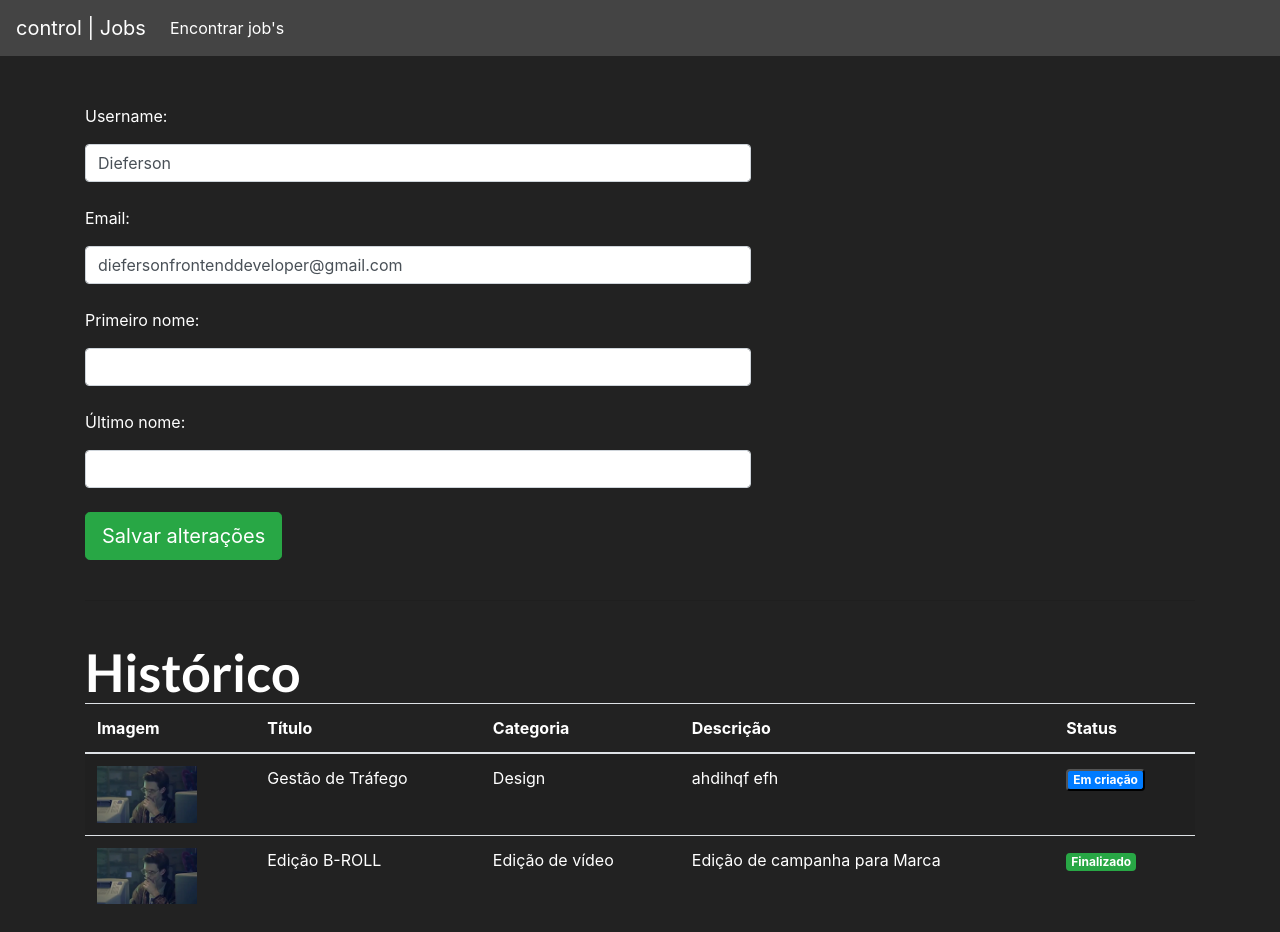
After one commit to frontendDieferson/controlJobs, a Django app: page /jobs/perfil/ in a window 1280 px wide. The commit adds this page. Run offline with Django 4.2, Linux system fonts and the light colour scheme; a user stored in the database is signed in; data comes from the database, SQL or seed files in the repository; both versions use the stored data as it was after the commit.

Commit message:
Feature Add: Página de Perfil e Encontrar Jobs

```diff
--- a/jobs/models.py
+++ b/jobs/models.py
@@ -10,24 +10,20 @@ class Referencias(models.Model):
 
 class Jobs(models.Model):
     categoria_choices = (('D', 'Design'),
-                         ('EV', 'Edição de Vídeo'),
-                         ('MD', 'Marketing Digital'),
-                         ('LP', 'Landing Page'))
-
+                         ('EV', 'Edição de Vídeo'))
     status_choices = (('C', 'Em criação'),
                       ('AA', 'Aguardando aprovação'),
                       ('F', 'Finalizado'))
-
-
     titulo = models.CharField(max_length=200)
     descricao = models.TextField()
-    categoria = models.CharField(max_length=4, choices=categoria_choices, default="D")
+    categoria = models.CharField(max_length=2, choices=categoria_choices, default="D")
     prazo_entrega = models.DateTimeField()
     preco = models.FloatField()
     referencias = models.ManyToManyField(Referencias)
     profissional = models.ForeignKey(User, on_delete=models.DO_NOTHING, null=True, blank=True)
     reservado = models.BooleanField(default=False)
-    status = models.CharField(max_length=4, default="AA")
+    status = models.CharField(max_length=2, default='C')
+    arquivo_final = models.FileField(null=True, blank=True)
 
     def __str__(self) -> str:
         return self.titulo
--- /dev/null
+++ b/jobs/templates/perfil.html
@@ -0,0 +1,132 @@
+{% extends 'base.html' %}
+{% load static %}
+
+
+{% block 'head' %}
+		<link rel="stylesheet" href="{% static 'jobs/css/encontrar_jobs.css' %}">
+    <link rel="stylesheet" href="{% static 'jobs/css/perfil.css' %}">
+{% endblock %}
+
+
+{% block 'body' %}
+    <br>
+    <br>
+    <div class="container">
+        {% if messages %}
+            {% for message in messages %}
+                <div class="alert {{message.tags}}">
+                    {{message}}
+                </div>
+            {% endfor %}
+        {% endif %}
+        <div style="width: 60%">
+            <form action="{% url 'perfil' %}" method="POST">{% csrf_token %}
+                <p>Username:</p>
+                <input type="text" class="form-control" value="{{user.username}}" name="username">
+                <br>
+                <p>Email:</p>
+                <input type="email" class="form-control" value="{{user.email}}" name="email">
+                <br>
+                <p>Primeiro nome:</p>
+                <input type="text" class="form-control" value="{{user.first_name}}" name="primeiro_nome">
+                <br>
+                <p>Último nome:</p>
+                <input type="text" class="form-control" value="{{user.last_name}}" name="ultimo_nome">
+                <br>
+                <input type="submit" class="btn btn-success btn-lg" value="Salvar alterações">
+            </form>
+        </div>
+        <br>
+        <hr class="borda-degrade">
+        <br>
+        <h4 class="titulo">Histórico</h4>
+
+        <table style="background-color: #222; color: white;" class="table table-striped">
+            <thead>
+                <tr>
+                <th scope="col">Imagem</th>
+                <th scope="col">Título</th>
+                <th scope="col">Categoria</th>
+                <th scope="col">Descrição</th>
+                <th scope="col">Status</th>
+                </tr>
+            </thead>
+            <tbody>
+                {% for job in jobs %}
+                <tr>
+                    <th scope="row"><img width="100px" src="{{job.referencias.all.0}}"></th>
+                    <td>{{job.titulo}}</td>
+                    <td>{% if job.categoria == 'D'%}
+                        Design
+                        {% else %}
+                        Edição de vídeo
+                        {% endif%}
+                    </td>
+                    <td>{{job.descricao}}</td>
+                    <td>
+                        {% if job.status == 'AA'%}
+                           <span class="badge badge-info">Aguardando aprovação</span>
+                        {% elif job.status == 'C' %}
+                        <button class="badge badge-primary" data-toggle="modal" data-target="#modal-job-{{job.id}}">Em criação</button>
+
+                        {% else %}
+                            <span class="badge badge-success">Finalizado</span>
+                        {% endif %}
+                    </td>
+                </tr>
+
+
+
+            {% endfor %}
+
+            </tbody>
+        </table>
+        {% for job in jobs %}
+        {% if job.status == "C"%}
+            <div class="modal fade" id="modal-job-{{job.id}}" tabindex="-1" role="dialog" aria-labelledby="exampleModalLabel" aria-hidden="true">
+                <div class="modal-dialog" role="document">
+                    <div style="background-color: #333;" class="modal-content">
+                        <div class="modal-header">
+                            <h5 style="font-size: 30px" class="modal-title titulo" id="exampleModalLabel">JOB:</h5>
+                            <button type="button" class="close" data-dismiss="modal" aria-label="Close">
+                            <span aria-hidden="true">&times;</span>
+                            </button>
+                        </div>
+
+                        <div class="modal-body">
+                            <h4 class="titulo-job">{{job.titulo}}</h4>
+                            <br>
+                            <h6 class="titulo-body">Status:</h6>
+
+                            {% if job.status == 'AA'%}
+                               <span class="badge badge-info">Aguardando aprovação</span>
+                            {% elif job.status == 'C' %}
+                                <a class="badge badge-primary">Em criação</a>
+
+                            {% else %}
+                                <span class="badge badge-success">Finalizado</span>
+                            {% endif %}
+
+                            <h6 class="titulo-body">Prazo máximo para entrega:</h6>
+                            <p>{{job.prazo_entrega}}</p>
+
+                            <hr style="border-color: yellow">
+                            <form action="{% url 'enviar_projeto' %}" method="POST" enctype="multipart/form-data"> {% csrf_token %}
+
+                                <input type="file" class="form-control" placeholder="Enviar arquivos" name="file">
+                                <input type="hidden" name="id" value={{job.id}}>
+                                <br>
+                                <input type="submit" value="Enviar" class="btn btn-success btn-lg">
+
+                            </form>
+
+                        </div>
+
+                    </div>
+                </div>
+            </div>
+        {% endif %}
+    {% endfor %}
+    </div>
+
+{% endblock %}
--- a/jobs/urls.py
+++ b/jobs/urls.py
@@ -4,6 +4,9 @@ from . import views
 
 urlpatterns = [
 
-   path('encontrar_jobs',views.encontrar_jobs, name="encontrar_jobs")
+   path('encontrar_jobs', views.encontrar_jobs, name="encontrar_jobs"),
+   path('aceitar_job/<int:id>/', views.aceitar_job, name="aceitar_job"),
+   path('perfil/', views.perfil, name="perfil"),
+   path('enviar_projeto/', views.enviar_projeto, name="enviar_projeto")
 
 ]
--- a/jobs/views.py
+++ b/jobs/views.py
@@ -1,8 +1,14 @@
 from datetime import datetime
-from django.shortcuts import render
+from django.shortcuts import redirect, render
 from datetime import datetime
 from .models import Jobs
+from django.contrib.auth.models import User
+from django.contrib import messages
+from django.contrib.messages import constants
+from django.contrib.auth.decorators import login_required
 
+
+@login_required(login_url='/auth/login')
 def encontrar_jobs(request):
     if request.method == "GET":
         preco_minimo = request.GET.get('preco_minimo')
@@ -41,3 +47,58 @@ def encontrar_jobs(request):
             jobs = Jobs.objects.filter(reservado=False)
 
         return render(request, 'encontrar_jobs.html', {'jobs': jobs})
+
+@login_required(login_url='/auth/login')
+
+def aceitar_job(request, id):
+    job =Jobs.objects.get(id=id)
+    job.profissional = request.user
+    job.reservado = True
+    job.save()
+    return redirect('/jobs/encontrar_jobs')
+
+@login_required(login_url='/auth/login')
+
+def perfil(request):
+    if request.method == "GET":
+        jobs = Jobs.objects.filter(profissional=request.user)
+        return render(request, 'perfil.html', {'jobs': jobs})
+    elif request.method == "POST":
+        username = request.POST.get('username')
+        email = request.POST.get('email')
+        primeiro_nome = request.POST.get('primeiro_nome')
+        ultimo_nome = request.POST.get('ultimo_nome')
+
+        usuario = User.objects.filter(username=username).exclude(id=request.user.id)
+
+        if usuario.exists():
+            messages.add_message(request, constants.ERROR, 'Já existe um usuário com esse Username')
+            return redirect('/jobs/perfil')
+
+        usuario = User.objects.filter(email=email).exclude(id=request.user.id)
+
+        if usuario.exists():
+            messages.add_message(request, constants.ERROR, 'Já existe um usuário com esse E-mail')
+            return redirect('/jobs/perfil')
+
+
+        request.user.username = username
+        request.user.email = email
+        request.user.first_name = primeiro_nome
+        request.user.last_name = ultimo_nome
+        request.user.save()
+        messages.add_message(request, constants.SUCCESS, 'Dados alterado com sucesso')
+        return redirect('/jobs/perfil')
+
+@login_required(login_url='/auth/login')
+
+def enviar_projeto(request):
+    arquivo = request.FILES.get('file')
+    id_job = request.POST.get('id')
+
+    job = Jobs.objects.get(id=id_job)
+
+    job.arquivo_final = arquivo
+    job.status = 'AA'
+    job.save()
+    return redirect('/jobs/perfil')
--- a/templates/static/jobs/css/encontrar_jobs.css
+++ b/templates/static/jobs/css/encontrar_jobs.css
@@ -53,7 +53,7 @@
 }
 
 .titulo{
-    font-family: Arial, Helvetica, sans-serif;
+    font-family: 'Lato';
     font-weight: bold;
     font-size: 52px;
     display: inline;
```
Also changed, not shown: jobs/templates/encontrar_jobs.html (+77 -1 lines), db.sqlite3, jobs/migrations/0003_alter_jobs_categoria_alter_jobs_status.py (added), jobs/migrations/0004_jobs_arquivo_final.py (added), media/FALLEN.jpg (added), media/Referencias/api_stripe.png (added).
